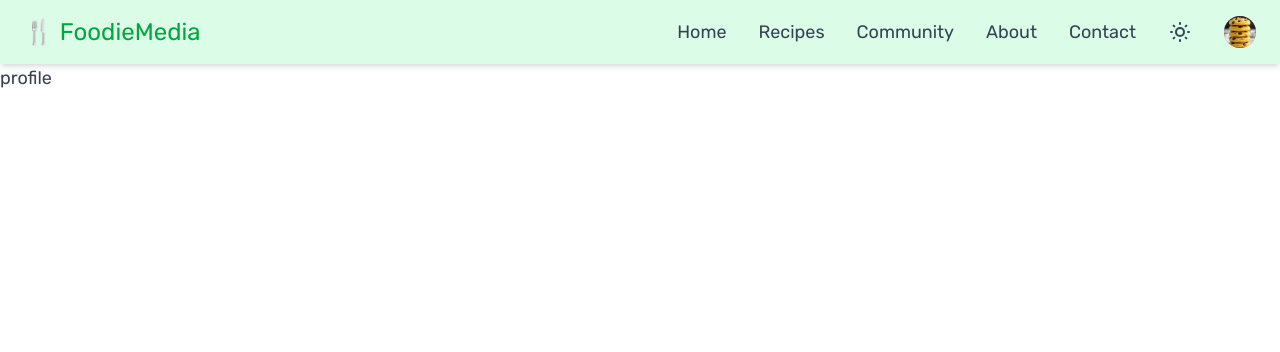
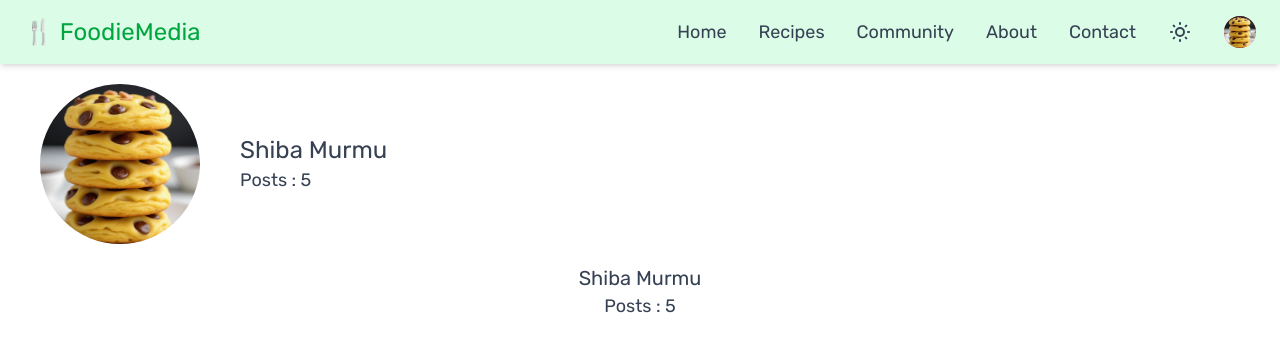
Before and after one commit to shiba-murmu/Discover-your-recipe, a React (Vite) app in the folder frontend/: page /profile in a window 1280 px wide. Shown: the top 352 px of the page. Built offline with nearby package versions, Linux system fonts and the light colour scheme.

Commit message:
profile page designed to some extents.

```diff
--- a/frontend/src/pages/Profile/Profile.jsx
+++ b/frontend/src/pages/Profile/Profile.jsx
@@ -3,9 +3,21 @@ import profile from '../../assets/food.png'
 function Profile() {
     return (
         <>
-          <div>profile</div>
+          <div className='min-h-screen flex flex-col items-center justify-start'>
+            <div className='h-40 md:h-50 w-full flex items-center justify-center gap-10  md:justify-start' >
+                <img src={profile} className='h-30 w-30 md:h-40 md:w-40 object-cover md:ml-10 rounded-full ' alt="" />
+                <div className='hidden md:block'>
+                    <h1 className='text-2xl font-extrabold'>Shiba Murmu</h1>
+                    <h4>Posts  :  5</h4>
+                </div>
+            </div>
+            <div className='h-10 flex flex-col'>
+                <h1 className='text-xl font-extrabold'>Shiba Murmu</h1>
+                <h3 className='text-center'>Posts : 5</h3>
+            </div>
+          </div>
         </>
     )
 }
 
-export default Profile
+export default Profile;
```
